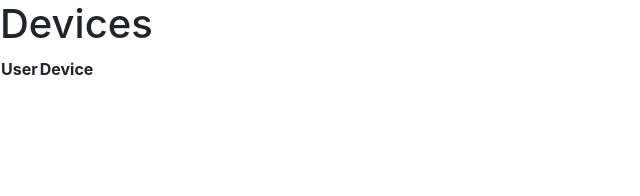
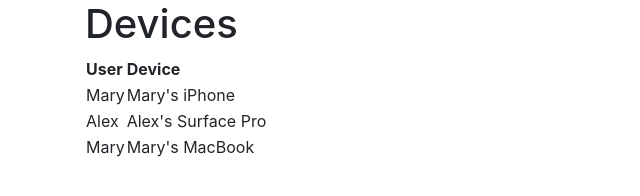
Before and after one commit to bkfl/TrackMe, a plain HTML site: page device-list.html in a window 1280 px wide. Shown: the whole page, without its empty margins (0-640 px from the left). Drawn offline with nearby package versions, Linux system fonts and the light colour scheme.

Commit message:
LOOKS: Add basic bootstrap styling to page

```diff
--- a/device-list.html
+++ b/device-list.html
@@ -11,6 +11,7 @@
 </head>
 
 <body>
+    <div class="container">
         <h1>Devices</h1>
         <table id="devices">
             <thead>
@@ -21,10 +22,11 @@
             </thead>
             <tbody></tbody>
         </table>
-
+    </div>
     <script src="https://maxcdn.bootstrapcdn.com/bootstrap/4.0.0/js/bootstrap.min.js"></script>
     <script src="https://code.jquery.com/jquery-3.2.1.min.js"></script>
     <script src="https://cdnjs.cloudflare.com/ajax/libs/popper.js/1.12.9/umd/popper.min.js"></script>
+    <script src="app.js"></script>
 </body>
 
 </html>
```
Lines whose indentation alone changed are shown as unchanged.
